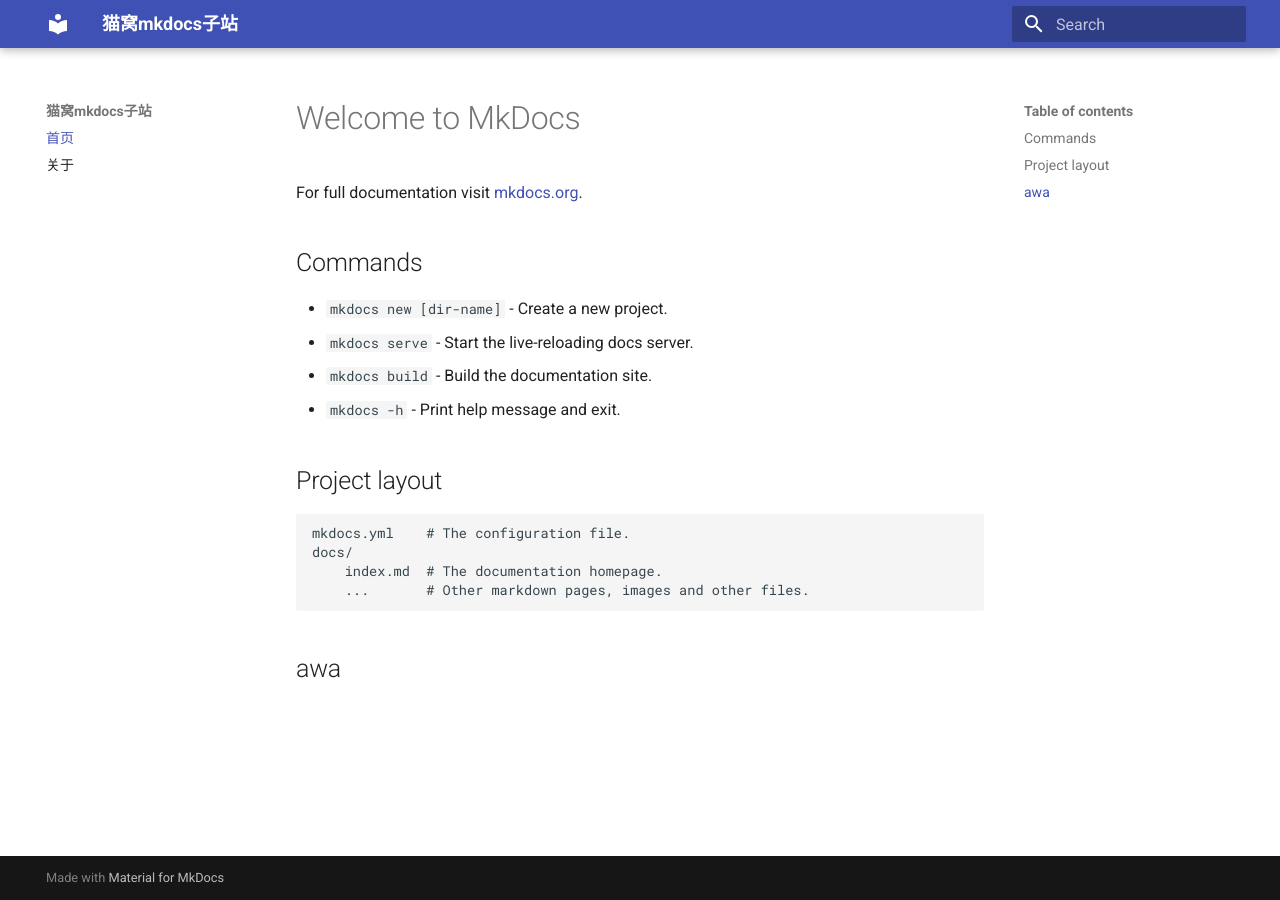
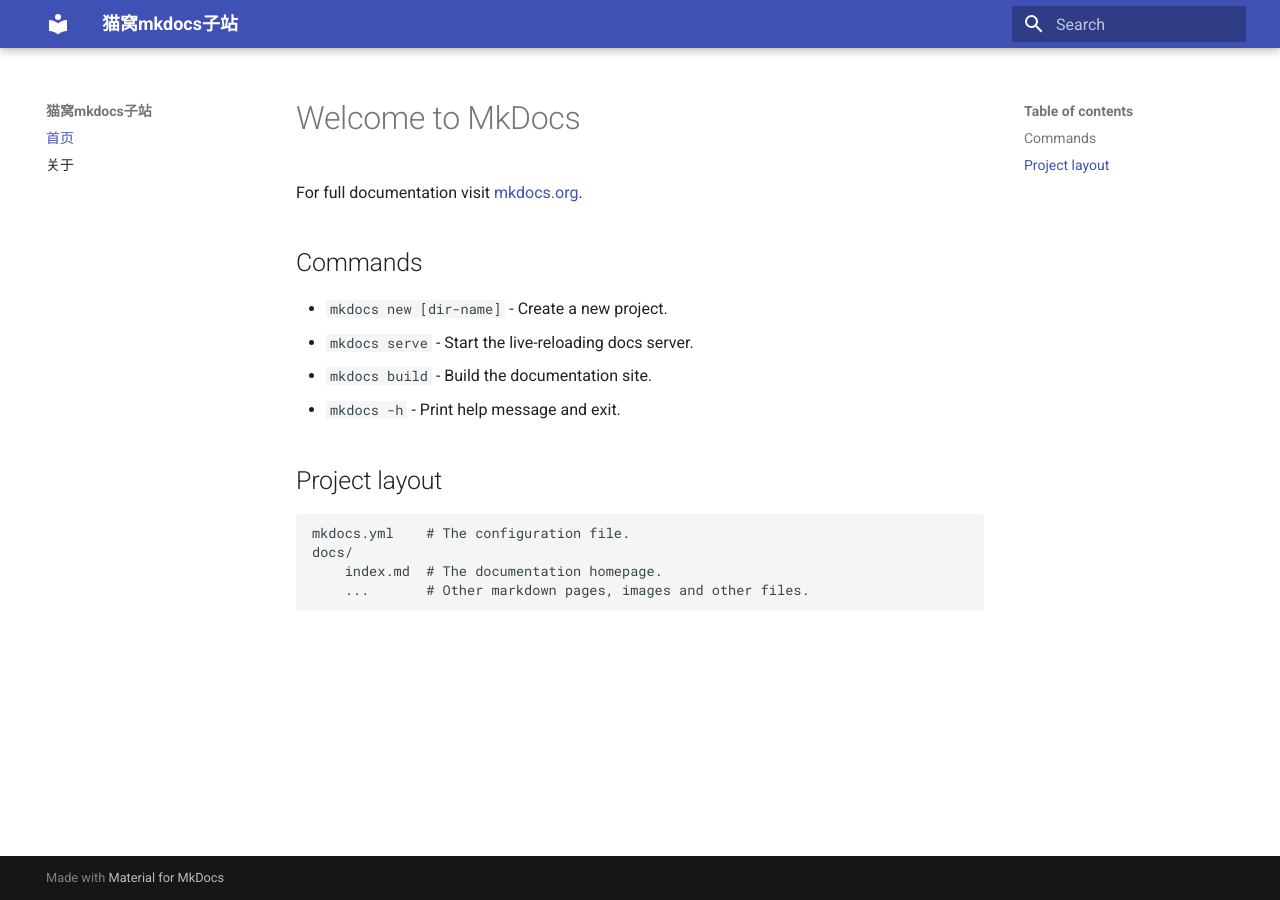
Before and after one commit to VICTORIALAZY111/CatHouseMkdocs, an MkDocs documentation site: the page built from docs/index.md, in a window 1280 px wide. Built offline with MkDocs 1.6.1 and Material for MkDocs 9.7.7, drawn with Linux system fonts in a browser that asks for light colours.

Commit message:
Update index.md

```diff
--- a/docs/index.md
+++ b/docs/index.md
@@ -15,4 +15,3 @@
     docs/
         index.md  # The documentation homepage.
         ...       # Other markdown pages, images and other files.
-## awa
```
